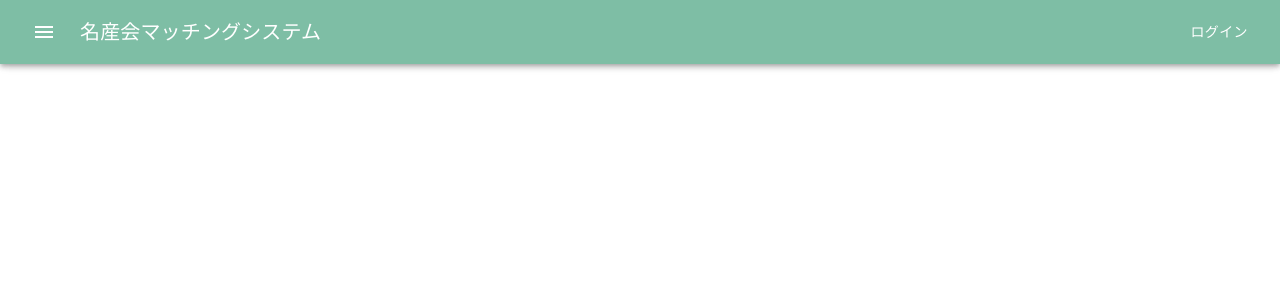
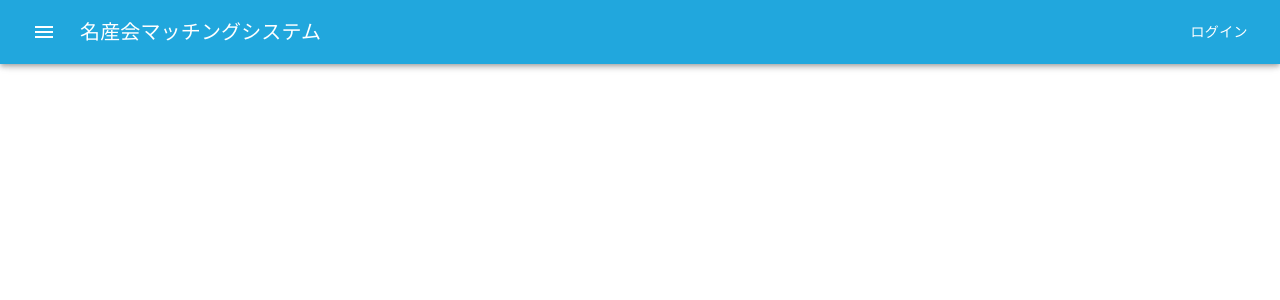
Before and after one commit to hayatosuzuki3228/CVAISotuken, a React (Vite) app: page / in a window 1280 px wide. Shown: the top 300 px of the page. Built offline with nearby package versions, Linux system fonts and the light colour scheme.

Commit message:
名産会学生求人システムの色に合わせた

```diff
--- a/src/Page/Login.jsx
+++ b/src/Page/Login.jsx
@@ -6,6 +6,7 @@ import {
   Button,
   Box,
   createTheme,
+  ThemeProvider,
 } from "@mui/material";
 import { useNavigate } from "react-router-dom";
 import { primarycolor, gray } from "../const/color";
@@ -34,7 +35,20 @@ export function LoginPage() {
     // ここにログイン処理を実装する
   };
 
+  const theme = createTheme({
+    typography: {
+      h5: {
+        fontSize: "2rem",
+      },
+      button: {
+        fontSize: "1rem",
+        padding: "0.75rem 1.5rem",
+      },
+    },
+  });
+
   return (
+    <ThemeProvider theme={theme}>
       <Container component="main" maxWidth="xs">
         <Box
           sx={{
@@ -138,5 +152,6 @@ export function LoginPage() {
           </Box>
         </Box>
       </Container>
+    </ThemeProvider>
   );
 }
--- a/src/Page/toppage.jsx
+++ b/src/Page/toppage.jsx
@@ -18,7 +18,6 @@ import {
   ThemeProvider,
 } from "@mui/material";
 import MenuIcon from "@mui/icons-material/Menu";
-import LoginIcon from "@mui/icons-material/Login";
 import BusinessIcon from "@mui/icons-material/Business";
 import EventNoteIcon from "@mui/icons-material/EventNote";
 import ContentPasteSearchIcon from "@mui/icons-material/ContentPasteSearch";
@@ -84,7 +83,7 @@ export function Toppage() {
           </Toolbar>
         </AppBar>
         <Drawer
-          variant="temporary" //variantで常時
+          variant="temporary"
           open={open}
           disablePortal
           ModalProps={{
--- a/src/const/color.js
+++ b/src/const/color.js
@@ -1,3 +1,3 @@
-export const primarycolor = "#7ebea5";
+export const primarycolor = "#21a7dd"; //"#7ebea5";
 export const gray = "#737a80";
 /* primary secondary error warning info success*/
```
Also changed, not shown: src/App.jsx (line endings or trailing spaces). Lines whose indentation alone changed are shown as unchanged.
